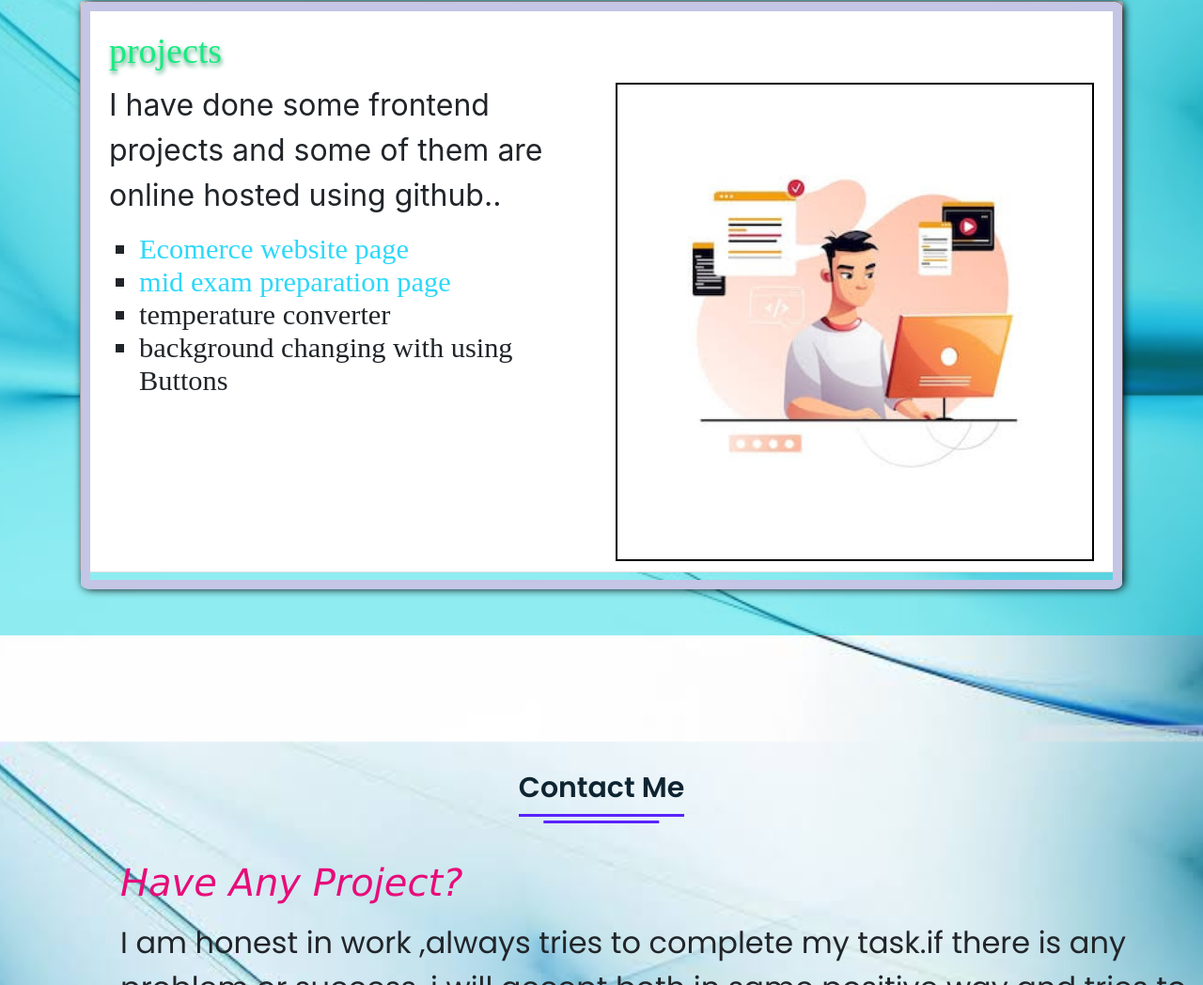
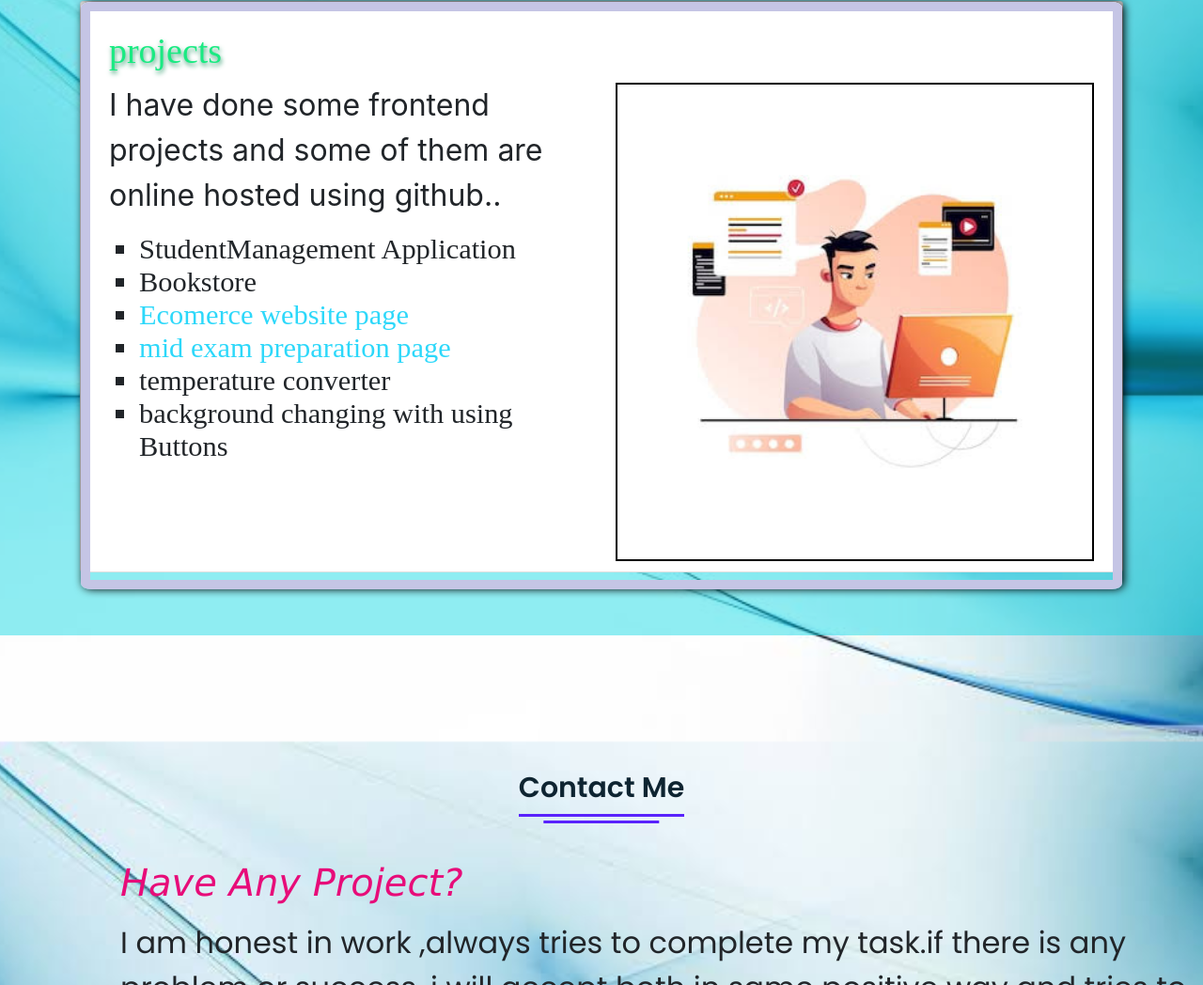
Before and after one commit to thatikondaupendra/portfolio, a plain HTML site: page portfolio-main/index.html in a window 1280 px wide. Shown: the part 7211-8259 px from the top of the page at 94% size. Drawn offline with nearby package versions, Linux system fonts and the light colour scheme; files that its build step writes are made by us from their sources; files whose address does not match are found by name.

Commit message:
Update index.html

```diff
--- a/portfolio-main/index.html
+++ b/portfolio-main/index.html
@@ -385,6 +385,12 @@
                     <p>
                      I have done some frontend projects and some of them are online hosted using github..
                       <ul>
+                          <li>
+                              StudentManagement Application
+                          </li>
+                          <li>
+                              Bookstore
+                          </li>
                         <li>
                           <a href="https://upendrathatikonda.github.io/web/apple" class="project">Ecomerce website page</a>
                         </li>
```
